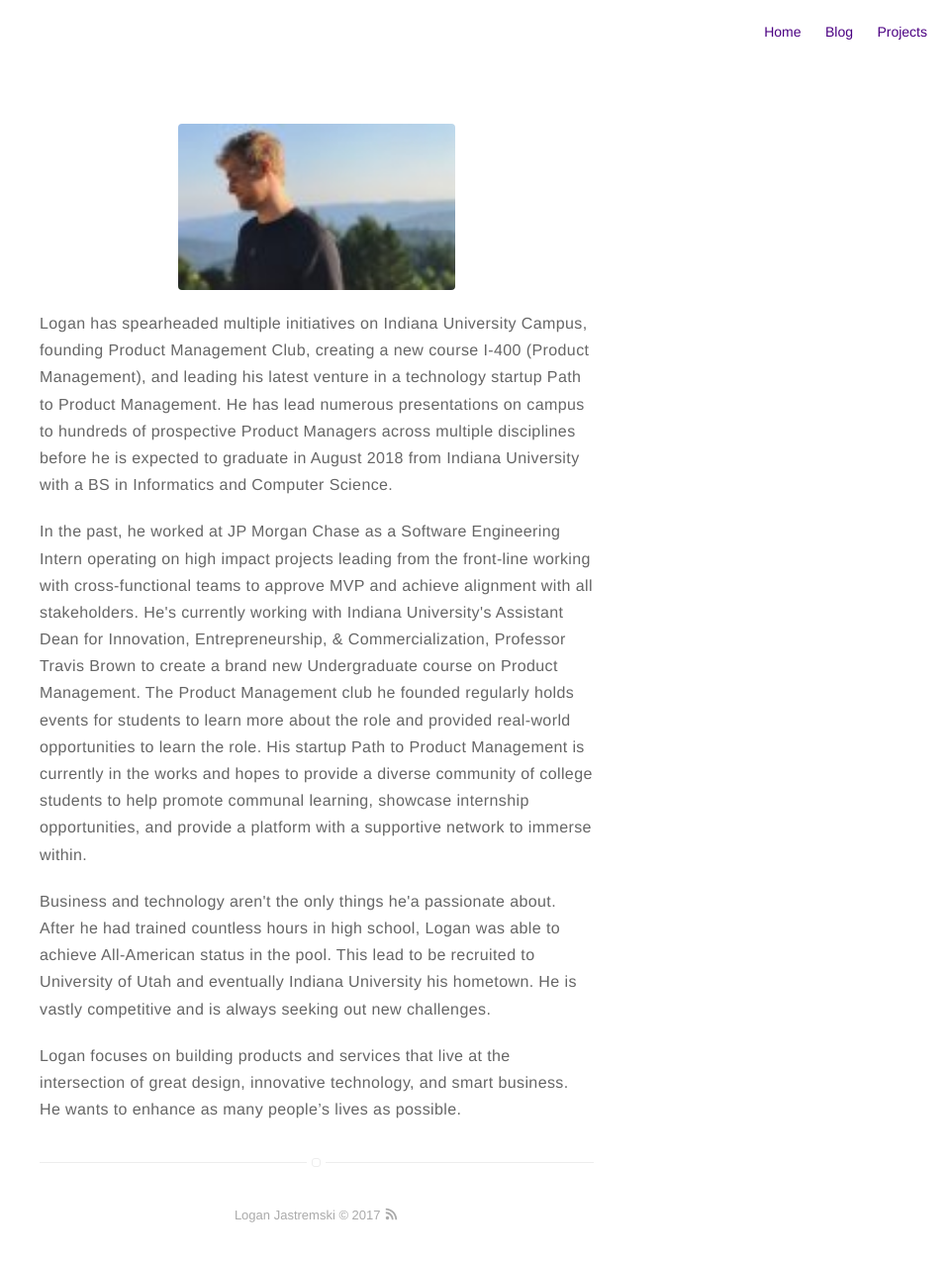
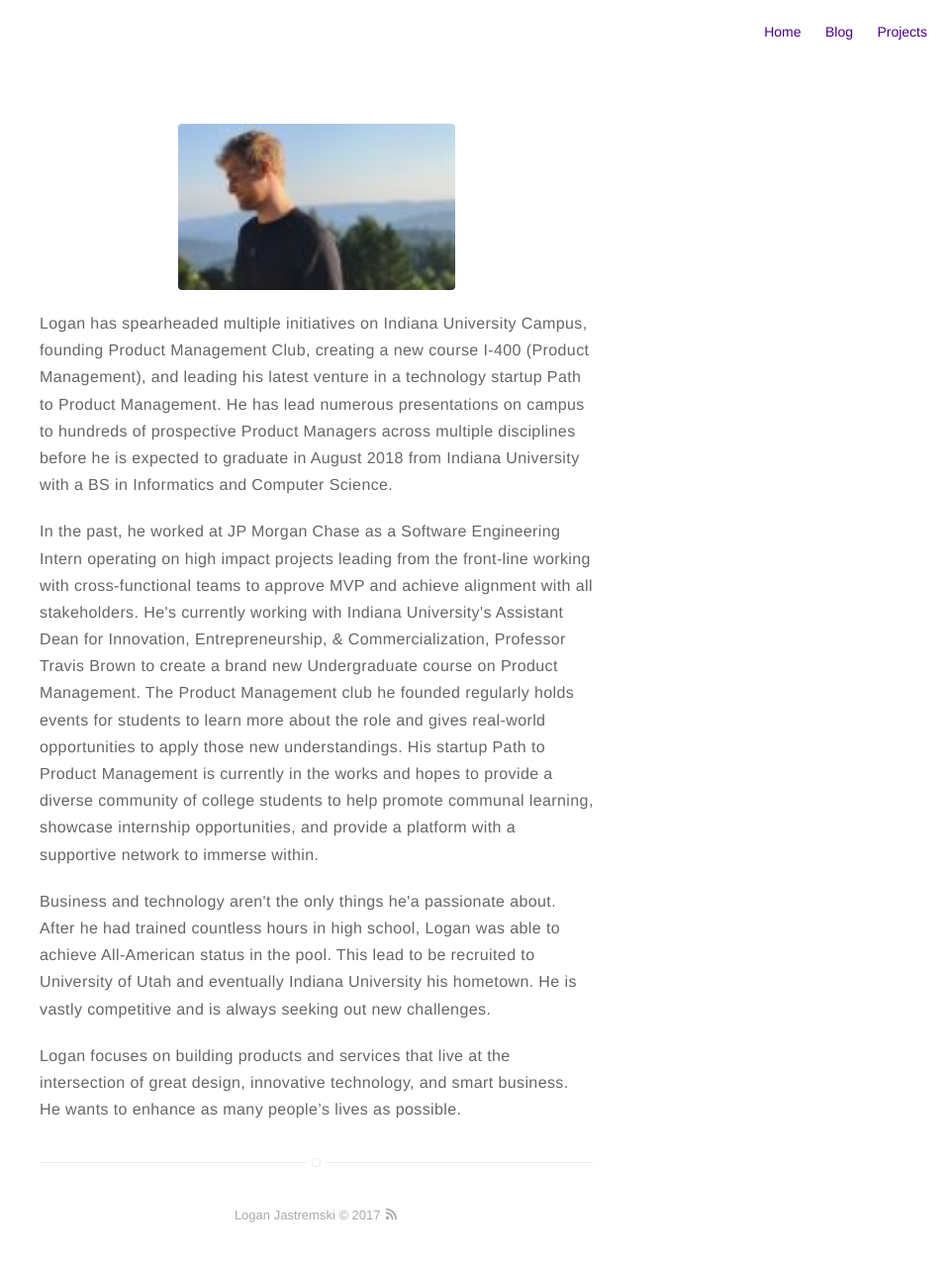
Before and after one commit to LoganJastremski/LoganJastremski.com, a Jekyll site: the page built from about.md, in a window 1280 px wide. Shown: the whole page at 99% size, without its empty margins (320-1280 px from the left). Built offline with Jekyll 4.4.1, drawn with Linux system fonts in a browser that asks for light colours.

Commit message:
updated about.md

```diff
--- a/about.md
+++ b/about.md
@@ -6,7 +6,7 @@ layout: page
 
 <p>Logan has spearheaded multiple initiatives on Indiana University Campus, founding Product Management Club, creating a new course I-400 (Product Management), and leading his latest venture in a technology startup Path to Product Management. He has lead numerous presentations on campus to hundreds of prospective Product Managers across multiple disciplines before he is expected to graduate in August 2018 from Indiana University with a BS in Informatics and Computer Science.</p>
 
-<p>In the past, he worked at JP Morgan Chase as a Software Engineering Intern operating on high impact projects leading from the front-line working with cross-functional teams to approve MVP and achieve alignment with all stakeholders. He's currently working with Indiana University's Assistant Dean for Innovation, Entrepreneurship, & Commercialization, Professor Travis Brown to create a brand new Undergraduate course on Product Management.  The Product Management club he founded regularly holds events for students to learn more about the role and provided real-world opportunities to learn the role. His startup Path to Product Management is currently in the works and hopes to provide a diverse community of college students to help promote communal learning, showcase internship opportunities, and provide a platform with a supportive network to immerse within.</p>
+<p>In the past, he worked at JP Morgan Chase as a Software Engineering Intern operating on high impact projects leading from the front-line working with cross-functional teams to approve MVP and achieve alignment with all stakeholders. He's currently working with Indiana University's Assistant Dean for Innovation, Entrepreneurship, & Commercialization, Professor Travis Brown to create a brand new Undergraduate course on Product Management. The Product Management club he founded regularly holds events for students to learn more about the role and gives real-world opportunities to apply those new understandings. His startup Path to Product Management is currently in the works and hopes to provide a diverse community of college students to help promote communal learning, showcase internship opportunities, and provide a platform with a supportive network to immerse within.</p>
 
 <p>Business and technology aren't the only things he'a passionate about. After he had trained countless hours in high school, Logan was able to achieve All-American status in the pool. This lead to be recruited to University of Utah and eventually Indiana University his hometown. He is vastly competitive and is always seeking out new challenges.</p>
 
```
